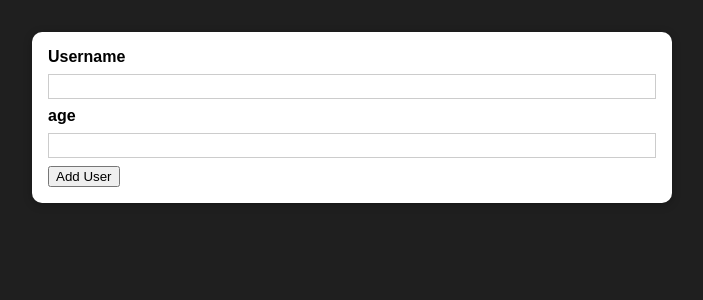
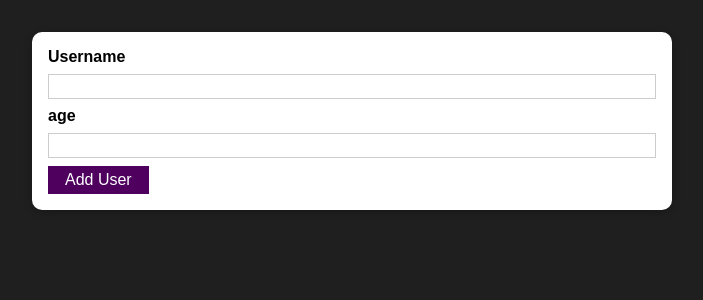
Before and after one commit to eclectic-coding/react-users-app, a React (Create React App) app: page / in a window 1280 px wide. Shown: the top 300 px of the page, without its empty margins (288-991 px from the left). Built offline with nearby package versions, Linux system fonts and the light colour scheme.

Commit message:
Reusable button

```diff
--- /dev/null
+++ b/src/components/UI/Button.js
@@ -0,0 +1,13 @@
+import React from 'react';
+
+import classes from './Button.module.css';
+
+const Button = props => {
+  return (
+    <button className={classes.button} type={props.type || 'button'} onClick={props.onClick}>
+      {props.children}
+    </button>
+  );
+};
+
+export default Button;
--- /dev/null
+++ b/src/components/UI/Button.module.css
@@ -0,0 +1,18 @@
+.button {
+  font: inherit;
+  border: 1px solid #4f005f;
+  background: #4f005f;
+  color: white;
+  padding: 0.25rem 1rem;
+  cursor: pointer;
+}
+
+.button:hover,
+.button:active {
+  background: #741188;
+  border-color: #741188;
+}
+
+.button:focus {
+  outline: none;
+}
--- a/src/components/Users/AddUser.js
+++ b/src/components/Users/AddUser.js
@@ -1,5 +1,6 @@
 import React from 'react';
 import Card from '../UI/Card';
+import Button from '../UI/Button';
 
 import classes from './AddUser.module.css';
 
@@ -9,6 +10,11 @@
     event.preventDefault();
   };
 
+  const onClickHandler = (event) => {
+    event.preventDefault()
+    console.log('clicked');
+  }
+
   return (
     <Card className={classes.input}>
       <form onSubmit={addUserHandler}>
@@ -16,7 +22,7 @@
         <input type="text" id="username"/>
         <label htmlFor="age">age</label>
         <input type="number" id="age" />
-        <button type="submit">Add User</button>
+        <Button type="submit" onClick={onClickHandler}>Add User</Button>
       </form>
     </Card>
   );
```
